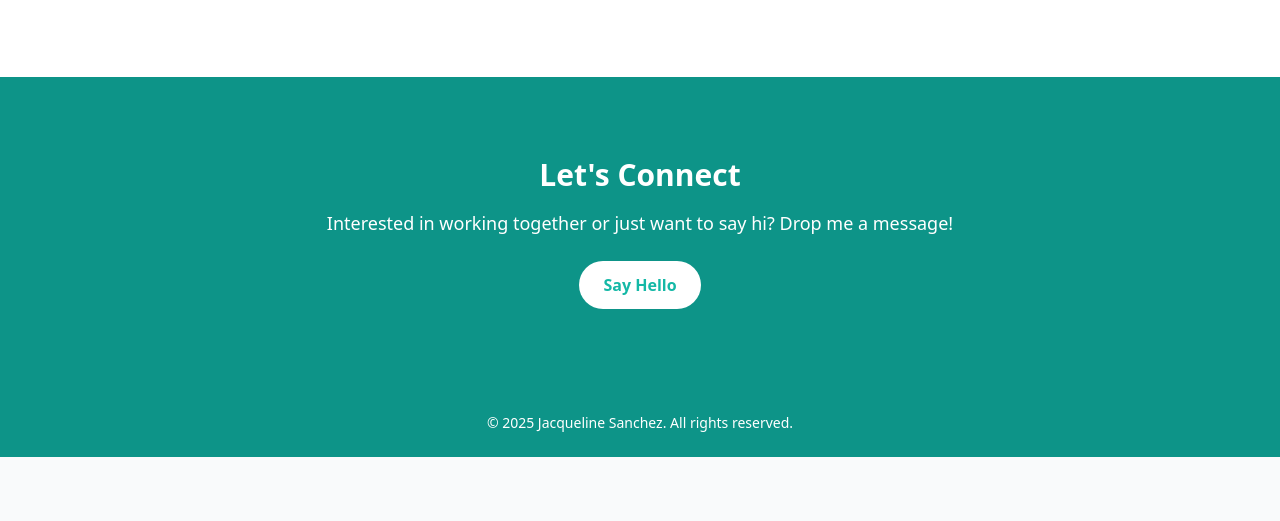
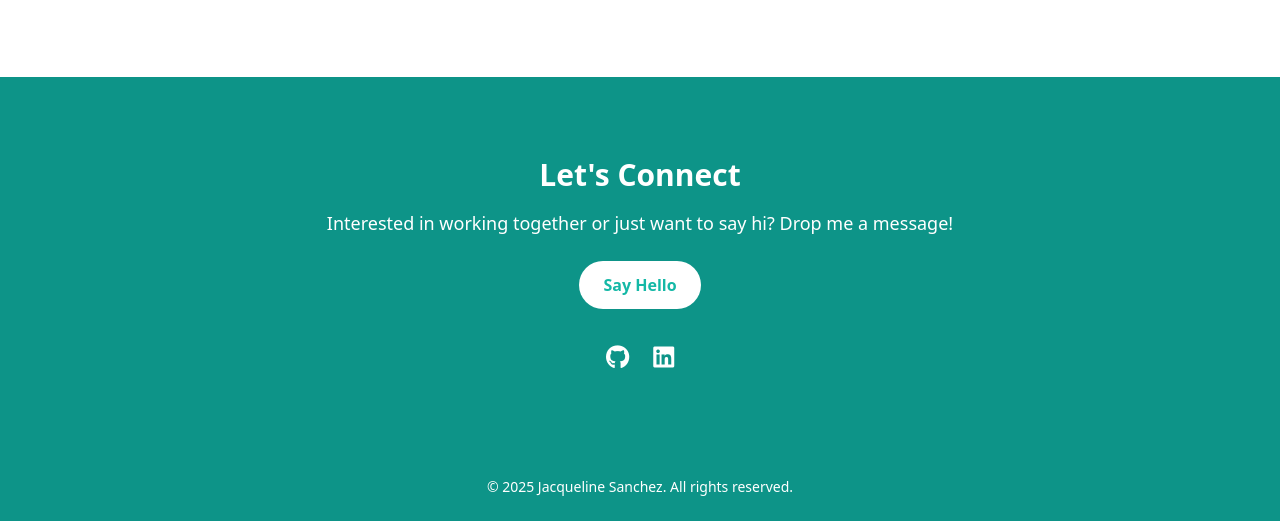
Before and after one commit to jupitersnow1/jupitersnow1.github.io, a website: page index.html in a window 1280 px wide. Shown: the part 3163-3684 px from the top of the page. Before the commit the page ends 3620 px from the top, so only its background shows below. Drawn offline with nearby package versions, Linux system fonts and the light colour scheme.

Commit message:
adding socials in the footer

```diff
--- a/index.html
+++ b/index.html
@@ -370,6 +370,18 @@ scheduling, and student resources into a unified platform.</p>
         class="inline-block bg-white text-teal-500 px-6 py-3 rounded-full font-semibold hover:bg-gray-100 transition">
         Say Hello
       </a>
+
+      <div class = "flex justify-center space-x-6 mt-8 text-2xl">
+        <a href = "https://github.com/jupitersnow1" target = "_blank" class = "hover:text-gray-200 transition" >
+          <i class = "fab fa-github"></i>
+        </a>
+
+        <a href = "https://linkedin.com/sanchez2025" target = "_blank" class = "hover:text-gray-200 transition" >
+          <i class = "fab fa-linkedin"></i>
+        </a>
+      </div>
+
+
     </div>
   </section>
 
```
